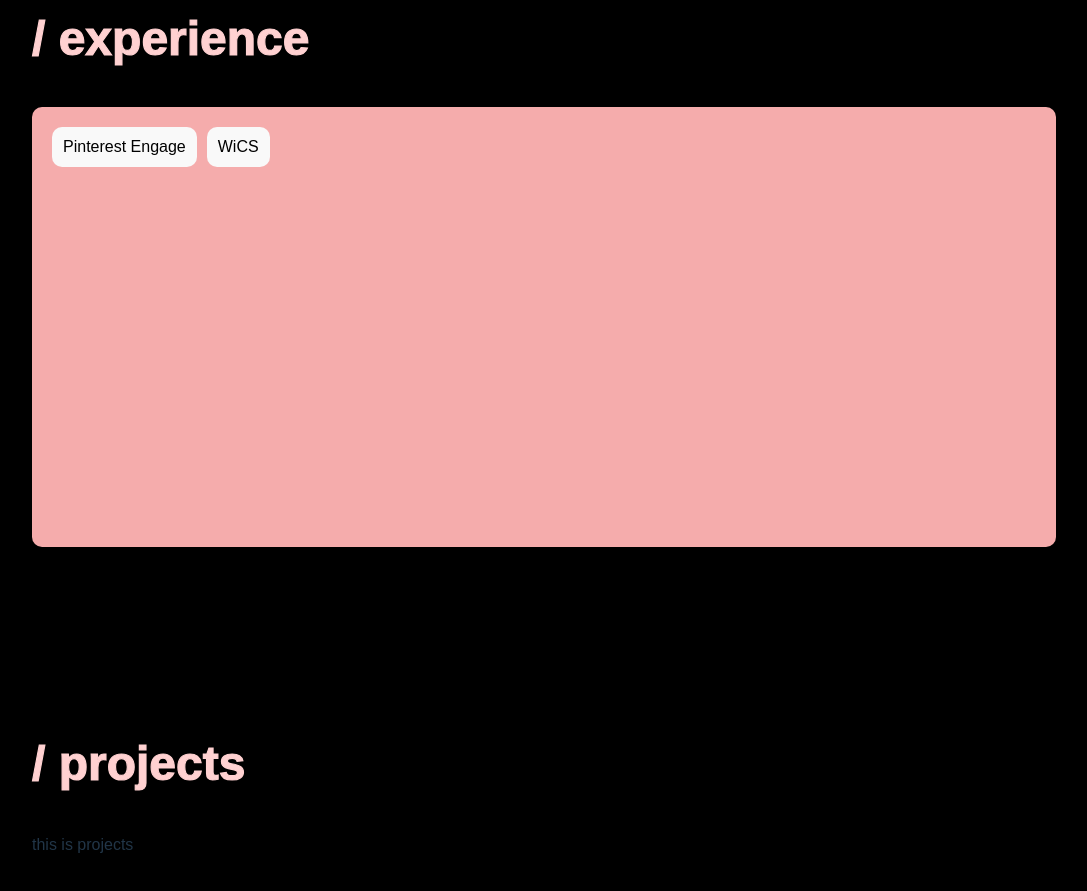
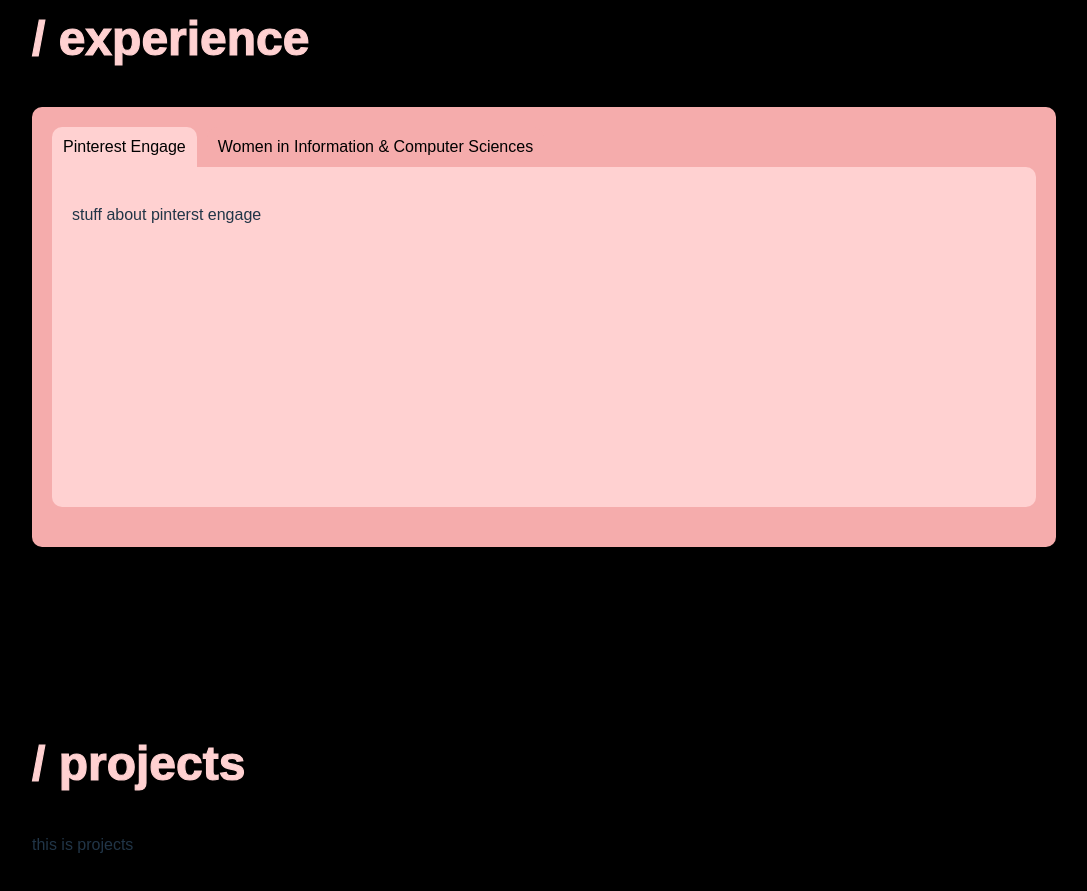
Before and after one commit to rheashetti/rheashetti, a React (Vite) app: page / in a window 1280 px wide. Shown: the part 800-1691 px from the top of the page, without its empty margins (96-1183 px from the left). Built offline with nearby package versions, Linux system fonts and the light colour scheme; a web font is replaced by a local one.

Commit message:
added file styling to experience section

```diff
--- a/src/index.css
+++ b/src/index.css
@@ -17,11 +17,11 @@
 
 a {
   font-weight: 500;
-  color: #646cff;
+  color: #f2536e;
   text-decoration: inherit;
 }
 a:hover {
-  color: #535bf2;
+  color: #f2536e;
 }
 
 body {
@@ -77,7 +77,7 @@
   transition: border-color 0.25s;
 }
 button:hover {
-  border-color: #646cff;
+  border-color: #ffffff;
 }
 button:focus,
 button:focus-visible {
@@ -90,7 +90,7 @@
     background-color: #ffffff;
   }
   a:hover {
-    color: #747bff;
+    color: #ffffff;
   }
   button {
     background-color: #f9f9f9;
--- a/src/pages/experience.css
+++ b/src/pages/experience.css
@@ -14,15 +14,39 @@
 
 .file-container {
     display: flex;
-    position: absolute;
     gap: 10px;
 }
 
 .file-button {
     background-color: (255, 209, 209);
-    border-radius: 10px;
+    border-radius: 10px 10px 0 0;
     padding: 10px;
     cursor: pointer;
     color: black;
-    padding: 10px;
 }
+
+.file-button.active {
+    background-color:rgb(255, 209, 209);
+    position: relative;
+    z-index: 2;
+}
+
+.file-button:not(.active) {
+    background-color: rgb(245, 172, 172);
+}
+
+.file-content {
+    background-color: rgb(255, 209, 209);
+    padding: 20px;
+    position: relative;
+    z-index: 1;
+    height: 75%;
+}
+
+.file-content.pinterest-engage {
+    border-radius: 0 10px 10px 10px;
+}
+
+.file-content.wics {
+    border-radius: 10px;
+}
--- a/src/pages/experience.tsx
+++ b/src/pages/experience.tsx
@@ -1,7 +1,9 @@
 import React from 'react';
+import { useState } from 'react';
 import './experience.css';
 
 const Experience : React.FC = () => {
+    const [activeTab, setActiveTab] = useState('pinterest-engage');
 
     return (
         <section id="experience">
@@ -9,8 +11,26 @@
             <div className="experience-content">
                 <div className="rounded-container">
                     <div className="file-container">
-                        <button className="file-button">Pinterest Engage</button>
-                        <button className="file-button">WiCS</button>
+                        <button
+                            className={`file-button ${activeTab === "pinterest-engage" ? "active" : ""}`}
+                            onClick={() => setActiveTab("pinterest-engage")}
+                        >
+                            Pinterest Engage
+                        </button>
+                        <button
+                            className={`file-button ${activeTab === "wics" ? "active" : ""}`}
+                            onClick={() => setActiveTab("wics")}
+                        >
+                            Women in Information & Computer Sciences
+                        </button>
+                    </div>
+                    <div className={`file-content ${activeTab}`}>
+                        {activeTab === "pinterest-engage" ? (
+                            <p> stuff about pinterst engage </p>
+                        ) : (
+                            <p> stuff about wics </p>
+                        )
+                        }
                     </div>
                 </div>
             </div>
```
